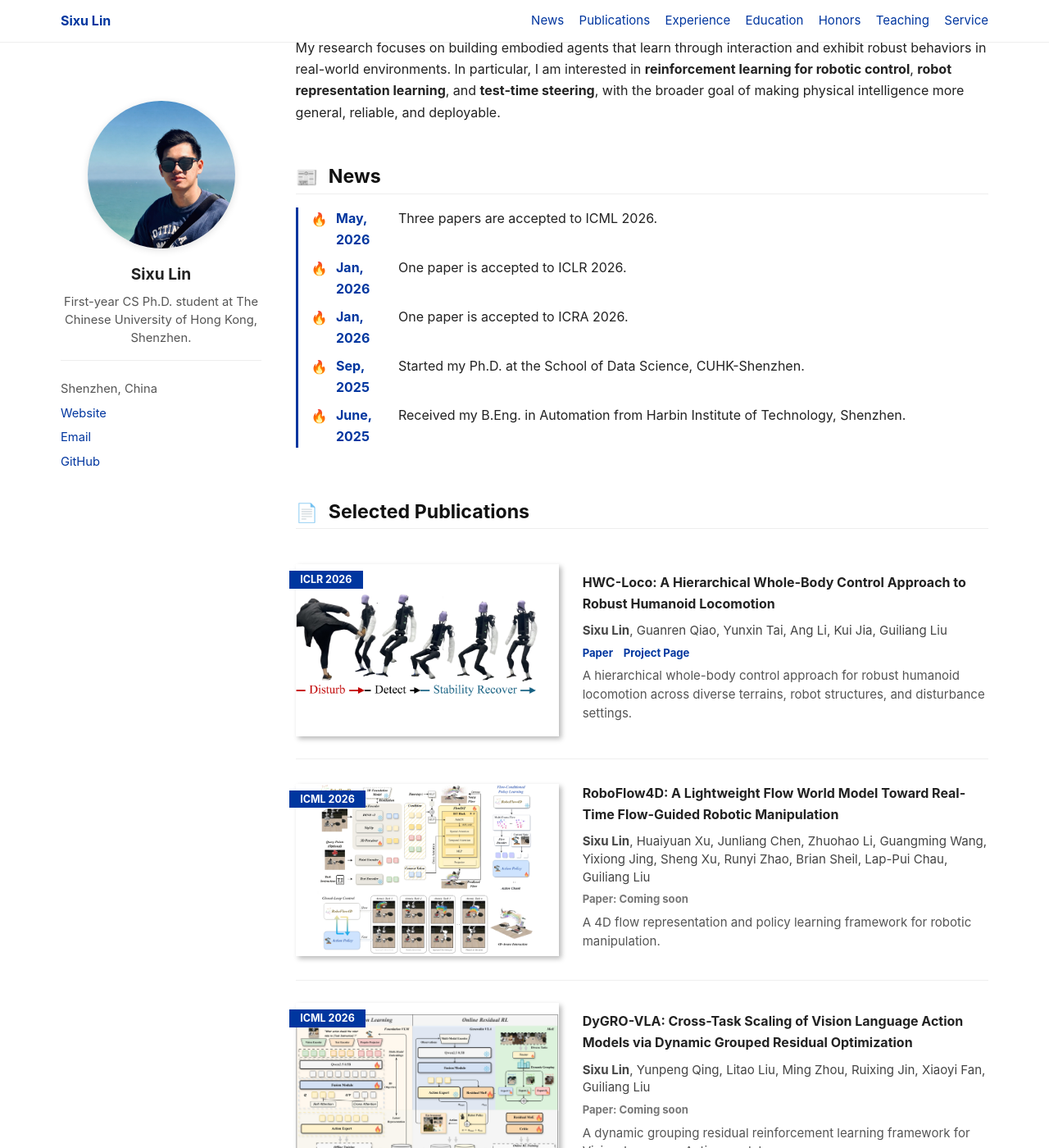
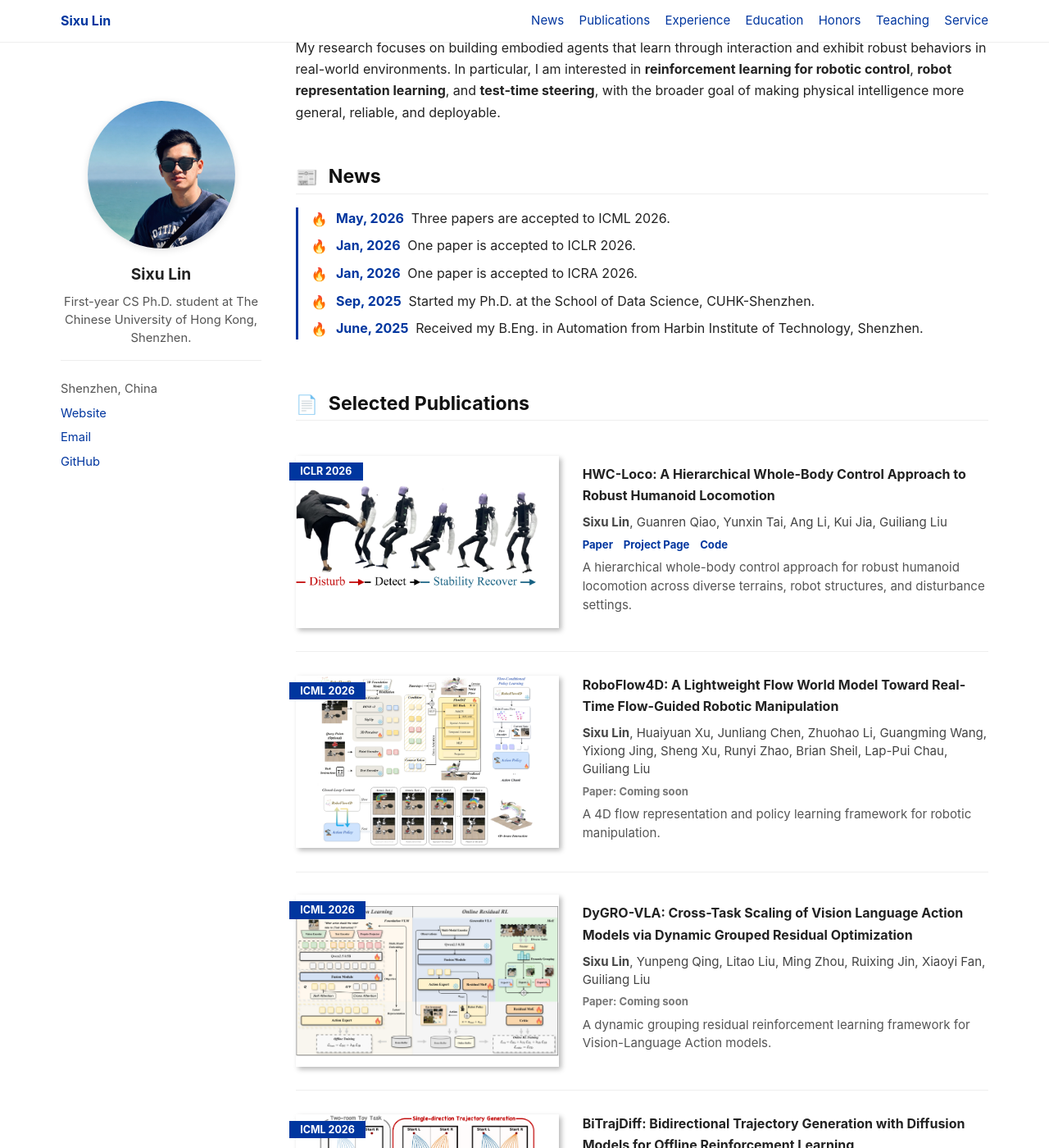
Before and after one commit to Simonlinsx/Simonlinsx.github.io, a Jekyll site: the page built from _pages/about.md, in a window 1280 px wide and 1400 px high, scrolled down 345 px. Shown: the whole window at 82% size. Built offline with Jekyll 4.4.1, drawn with Linux system fonts in a browser that asks for light colours; a script bundle is joined from its source files by our own code; library files that are not in the unit come from our copies.

Commit message:
Add code links and fix news date layout

```diff
--- a/_pages/about.md
+++ b/_pages/about.md
@@ -47,6 +47,7 @@ In particular, I am interested in **reinforcement learning for robotic control**
 <div class="paper-links">
   <a href="https://arxiv.org/pdf/2503.00923">Paper</a>
   <a href="https://simonlinsx.github.io/HWC_Loco/">Project Page</a>
+  <a href="https://github.com/EDEM-AI/HWC_Loco">Code</a>
 </div>
 
 <p class="paper-summary">A hierarchical whole-body control approach for robust humanoid locomotion across diverse terrains, robot structures, and disturbance settings.</p>
@@ -107,6 +108,7 @@ In particular, I am interested in **reinforcement learning for robotic control**
 
 <div class="paper-links">
   <a href="https://arxiv.org/pdf/2505.24266">Paper</a>
+  <a href="https://github.com/qiaoguanren/Signbot">Code</a>
 </div>
 
 <p class="paper-summary">A human-to-humanoid sign language interaction framework spanning motion retargeting, motion control, and generative interaction.</p>
--- a/assets/css/main.css
+++ b/assets/css/main.css
@@ -174,7 +174,7 @@ strong {
   align-items: baseline;
   display: grid;
   gap: 0.55rem;
-  grid-template-columns: 1.35rem 4.2rem 1fr;
+  grid-template-columns: 1.35rem max-content minmax(0, 1fr);
   margin: 0.45rem 0;
 }
 
@@ -189,6 +189,7 @@ strong {
 .news-date {
   color: #00369f;
   font-weight: 700;
+  white-space: nowrap;
 }
 
 .anchor:before,
```
